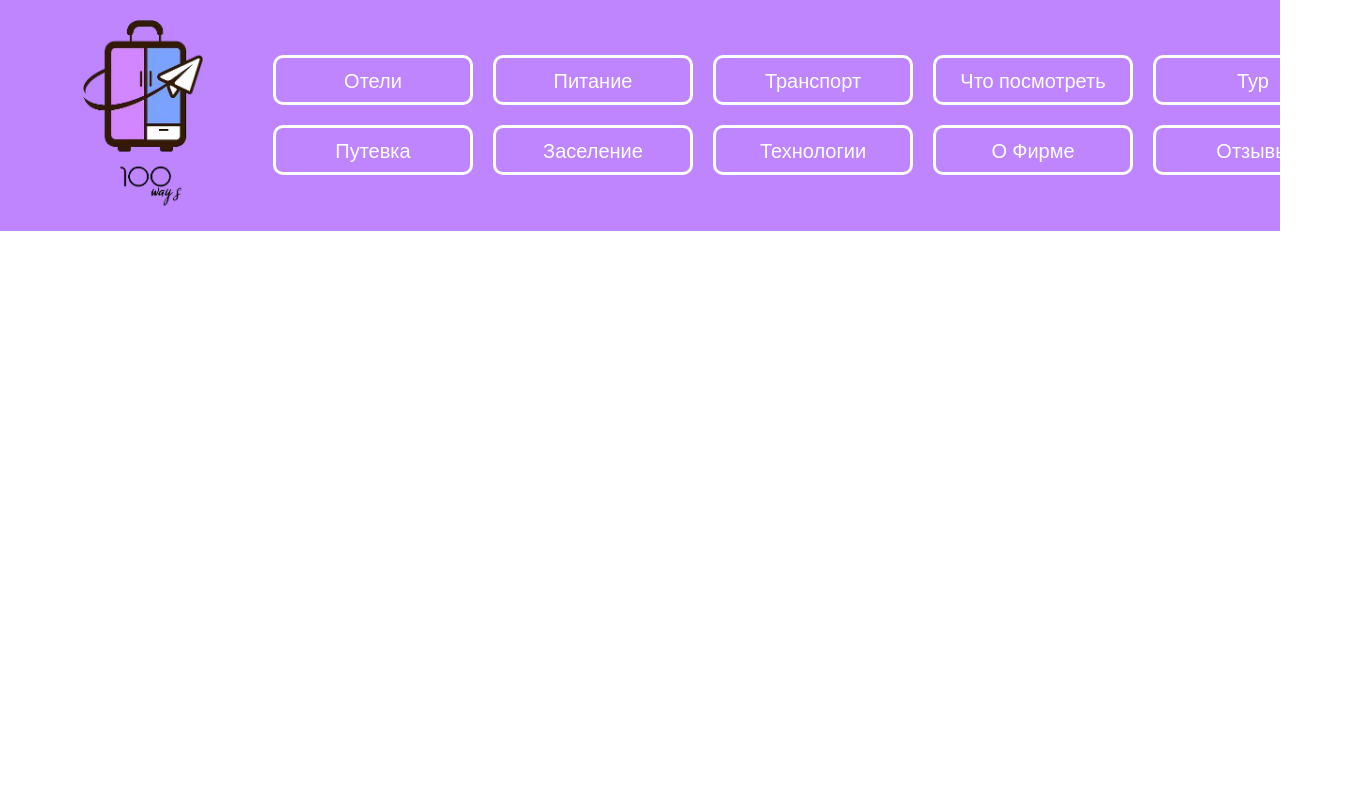
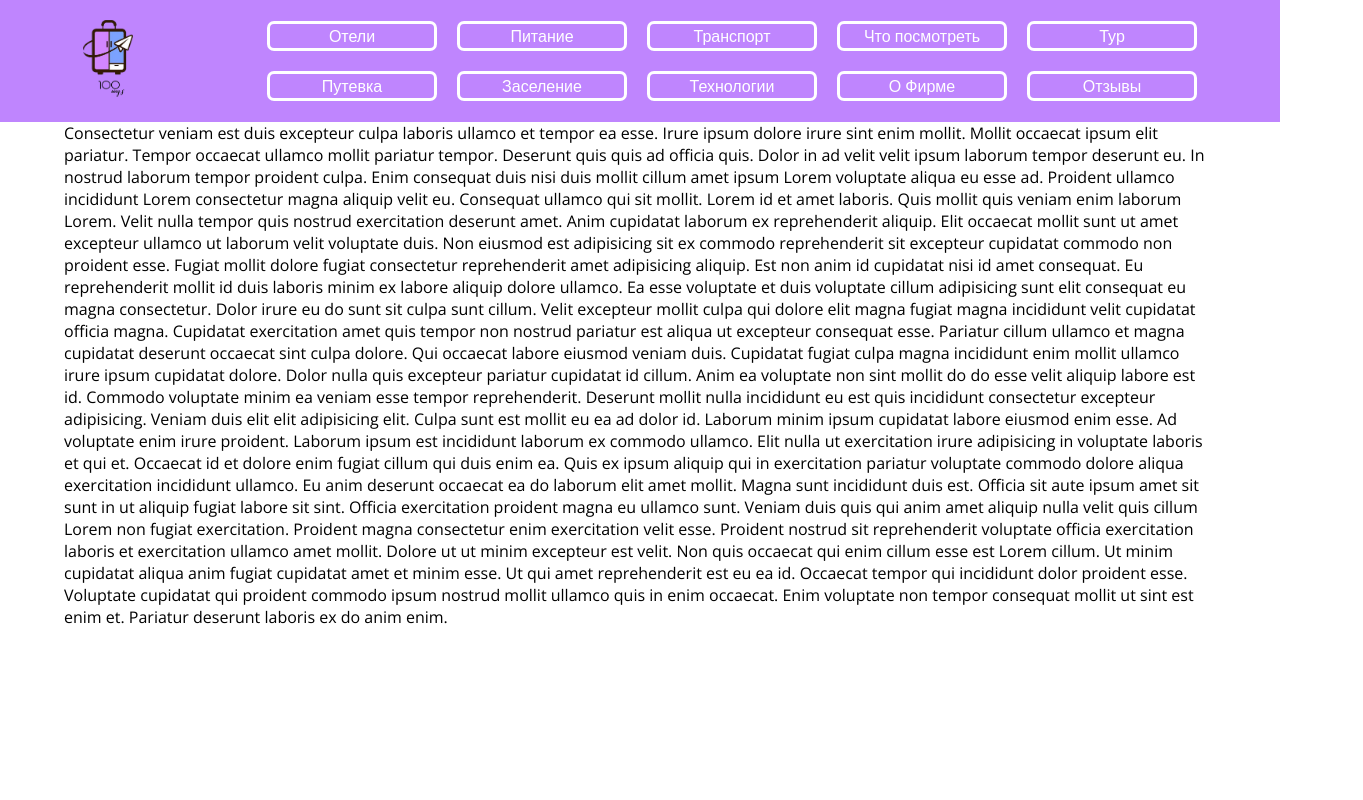
Before and after one commit to TheFloGus/100ways, a React (Create React App) app: page /home in a window 1280 px wide. Shown: the top 800 px of the page, 1363 px wide, since content can reach past the window. Built offline with nearby package versions, Linux system fonts and the light colour scheme.

Commit message:
feat: add nav animation

```diff
--- a/package.json
+++ b/package.json
@@ -9,8 +9,11 @@
     "node-sass": "^6.0.1",
     "react": "^17.0.2",
     "react-dom": "^17.0.2",
+    "react-elastic-carousel": "^0.11.5",
     "react-router-dom": "^6.0.2",
     "react-scripts": "4.0.3",
+    "react-slick": "^0.28.1",
+    "slick-carousel": "^1.8.1",
     "web-vitals": "^1.1.2"
   },
   "scripts": {
--- a/src/components/App.js
+++ b/src/components/App.js
@@ -1,6 +1,8 @@
 import React from 'react';
 import '../style/main.scss';
-import Header from './Header'
+import Header from './Header';
+// import "slick-carousel/slick/slick.css";
+// import "slick-carousel/slick/slick-theme.css";
 
 function App() {
   return (
--- a/src/components/Header.js
+++ b/src/components/Header.js
@@ -1,11 +1,32 @@
-import React from "react";
+import React, { Suspense, useState, useEffect } from "react";
 import logo from "../images/full_logo.png";
 import { Routes, Route, Link, Navigate } from "react-router-dom";
+import { debounce } from "../utilities/helper";
+const Home = React.lazy(() => import("./Home"));
 
 function Header() {
+  const [prevScrollPos, setPrevScrollPos] = useState(0);
+  const [visible, setVisible] = useState(true);
+
+  const handleScroll = debounce(() => {
+    const currentScrollPos = window.pageYOffset;
+    setVisible(
+      (prevScrollPos > currentScrollPos &&
+        prevScrollPos - currentScrollPos > 80) ||
+        currentScrollPos < 150
+    );
+    setPrevScrollPos(currentScrollPos);
+  }, 10);
+
+  useEffect(() => {
+    window.addEventListener("scroll", handleScroll);
+
+    return () => window.removeEventListener("scroll", handleScroll);
+  }, [prevScrollPos, visible, handleScroll]);
+
   return (
     <>
-      <div className="header__wrap">
+      <div className="header__wrap" style={{ top: visible ? "0" : "-230px" }}>
         <div className="container">
           <div className="header">
             <Link to="/home" className="nav__link">
@@ -53,7 +74,14 @@ function Header() {
       <div className="main__pages">
         <Routes>
           <Route exact path="/" element={<Navigate to="/home" />} />
-          {/* <Route path="/home" element={<Navigate to="/home" />} /> */}
+          <Route
+            path="/home"
+            element={
+              <Suspense fallback={<div>Loading...</div>}>
+                <Home />
+              </Suspense>
+            }
+          />
           <Route path="/hotels" element={<Navigate to="/home" />} />
           <Route path="/meals" element={<Navigate to="/home" />} />
           <Route path="/transportation" element={<Navigate to="/home" />} />
--- /dev/null
+++ b/src/components/Home.js
@@ -0,0 +1,31 @@
+import React from 'react';
+
+function Home() {
+
+  return (
+    <div className="home__wrap">
+		<div className="container">
+		Consectetur veniam est duis excepteur culpa laboris ullamco et tempor ea esse. Irure ipsum dolore irure sint enim mollit. Mollit occaecat ipsum elit pariatur. Tempor occaecat ullamco mollit pariatur tempor.
+
+Deserunt quis quis ad officia quis. Dolor in ad velit velit ipsum laborum tempor deserunt eu. In nostrud laborum tempor proident culpa. Enim consequat duis nisi duis mollit cillum amet ipsum Lorem voluptate aliqua eu esse ad.
+
+Proident ullamco incididunt Lorem consectetur magna aliquip velit eu. Consequat ullamco qui sit mollit. Lorem id et amet laboris. Quis mollit quis veniam enim laborum Lorem. Velit nulla tempor quis nostrud exercitation deserunt amet. Anim cupidatat laborum ex reprehenderit aliquip. Elit occaecat mollit sunt ut amet excepteur ullamco ut laborum velit voluptate duis.
+
+Non eiusmod est adipisicing sit ex commodo reprehenderit sit excepteur cupidatat commodo non proident esse. Fugiat mollit dolore fugiat consectetur reprehenderit amet adipisicing aliquip. Est non anim id cupidatat nisi id amet consequat. Eu reprehenderit mollit id duis laboris minim ex labore aliquip dolore ullamco. Ea esse voluptate et duis voluptate cillum adipisicing sunt elit consequat eu magna consectetur.
+
+Dolor irure eu do sunt sit culpa sunt cillum. Velit excepteur mollit culpa qui dolore elit magna fugiat magna incididunt velit cupidatat officia magna. Cupidatat exercitation amet quis tempor non nostrud pariatur est aliqua ut excepteur consequat esse. Pariatur cillum ullamco et magna cupidatat deserunt occaecat sint culpa dolore. Qui occaecat labore eiusmod veniam duis.
+
+Cupidatat fugiat culpa magna incididunt enim mollit ullamco irure ipsum cupidatat dolore. Dolor nulla quis excepteur pariatur cupidatat id cillum. Anim ea voluptate non sint mollit do do esse velit aliquip labore est id. Commodo voluptate minim ea veniam esse tempor reprehenderit. Deserunt mollit nulla incididunt eu est quis incididunt consectetur excepteur adipisicing. Veniam duis elit elit adipisicing elit. Culpa sunt est mollit eu ea ad dolor id.
+
+Laborum minim ipsum cupidatat labore eiusmod enim esse. Ad voluptate enim irure proident. Laborum ipsum est incididunt laborum ex commodo ullamco. Elit nulla ut exercitation irure adipisicing in voluptate laboris et qui et. Occaecat id et dolore enim fugiat cillum qui duis enim ea.
+
+Quis ex ipsum aliquip qui in exercitation pariatur voluptate commodo dolore aliqua exercitation incididunt ullamco. Eu anim deserunt occaecat ea do laborum elit amet mollit. Magna sunt incididunt duis est. Officia sit aute ipsum amet sit sunt in ut aliquip fugiat labore sit sint. Officia exercitation proident magna eu ullamco sunt.
+
+Veniam duis quis qui anim amet aliquip nulla velit quis cillum Lorem non fugiat exercitation. Proident magna consectetur enim exercitation velit esse. Proident nostrud sit reprehenderit voluptate officia exercitation laboris et exercitation ullamco amet mollit. Dolore ut ut minim excepteur est velit. Non quis occaecat qui enim cillum esse est Lorem cillum. Ut minim cupidatat aliqua anim fugiat cupidatat amet et minim esse. Ut qui amet reprehenderit est eu ea id.
+
+Occaecat tempor qui incididunt dolor proident esse. Voluptate cupidatat qui proident commodo ipsum nostrud mollit ullamco quis in enim occaecat. Enim voluptate non tempor consequat mollit ut sint est enim et. Pariatur deserunt laboris ex do anim enim.
+		</div>
+    </div>
+  );
+}
+export default Home;
--- a/src/style/components/_header.scss
+++ b/src/style/components/_header.scss
@@ -1,8 +1,11 @@
 .header__wrap {
+	position: sticky;
+	top: 0;
 	width: 100%;
 	// height: 200px;
 	background-color: #bf85fe;
 	padding: 10px;
+	transition: all 0.1s linear;
 }
 
 .header{
@@ -12,11 +15,11 @@
 }
 
 .logo {
-	width: 120px;
+	width: 50px;
 }
 
 .nav__links {
-	font-size: 20px;
+	font-size: 16px;
 	display: flex;
 	flex-direction: column;
 	text-decoration: none;
@@ -26,10 +29,10 @@
 .nav__button{
 	display: flex;
 	padding: 10px;
-	width: 200px;
-	height: 50px;
+	width: 170px;
+	height: 30px;
 	border: 3px solid #fff;
-	border-radius: 10px;
+	border-radius: 7px;
 	align-items: center;
 	justify-content: center;
 	transition: all 0.15s linear;
--- /dev/null
+++ b/src/utilities/helper.js
@@ -0,0 +1,14 @@
+export function debounce(func, wait, immediate) {
+    var timeout;
+    return function() {
+        var context = this, args = arguments;
+        var later = function() {
+            timeout = null;
+            if (!immediate) func.apply(context, args);
+        };
+        var callNow = immediate && !timeout;
+        clearTimeout(timeout);
+        timeout = setTimeout(later, wait);
+        if (callNow) func.apply(context, args);
+    };
+};
```
Also changed, not shown: 1 other file (tests, documents, lock files or other folders).
